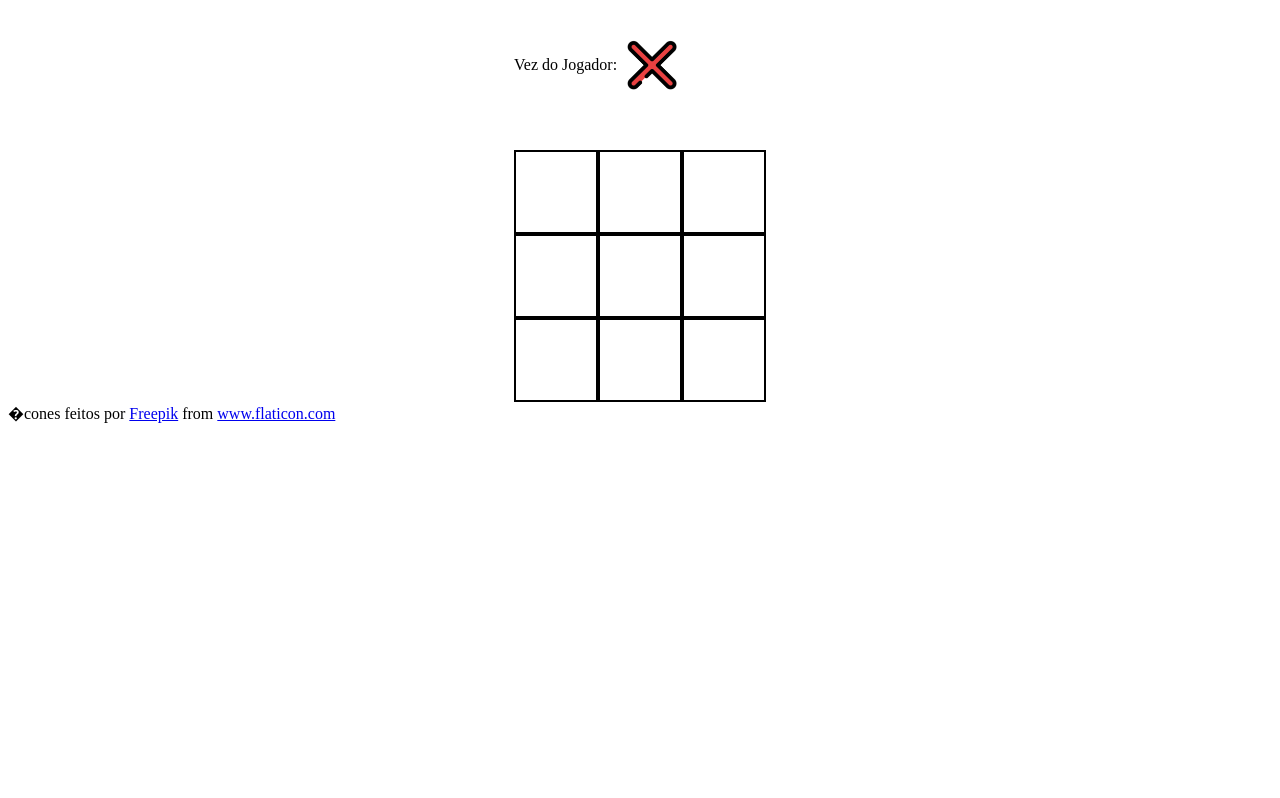
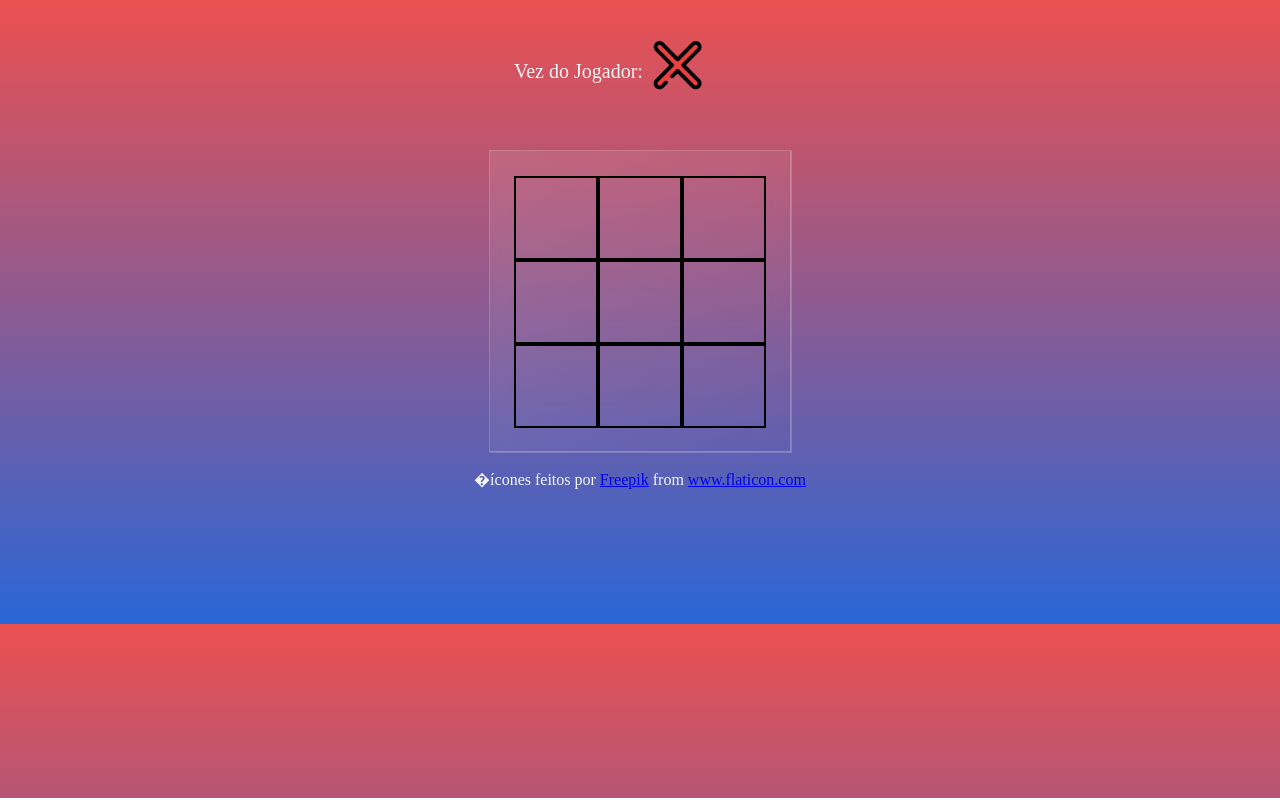
Before and after one commit to Riquecelo/Jogo-da-Velha, a plain HTML site: page index.html in a window 1280 px wide. Drawn offline with Linux system fonts and the light colour scheme.

Commit message:
alterações do estilo css

```diff
--- a/index.html
+++ b/index.html
@@ -8,12 +8,19 @@
     <link rel="shortcut icon" href="image/jogo-da-velha.png" type="image/x-icon">
     <style>
 
+        body{
+            height: 45vw;
+            background: linear-gradient(rgb(235, 80, 80), rgb(42, 102, 214));
+            color: whitesmoke;
+        }
+
         #mostrador{
             margin: auto;
             margin-top: 40px;
             margin-bottom: 30px;
             width: 252px;
             height: 80px;
+            font-size: 20px;
         }
 
         .espaco{
@@ -27,12 +34,23 @@
 
         .tabuleiro{
             margin: auto;
+            margin-top: 25px;
             width: 252px;
             height: 252px;
         }
-        /*img{
-            height: 5px;
-        }*/
+        .vidro{
+            margin: auto;
+            width: 300px;
+            height: 300px;
+            border: 1px solid rgb(255 255 255 / 20%);
+            background: linear-gradient(135deg, rgb(255 255 255 / 10%)0%, transparent 100%);
+            backdrop-filter: blur(10px);
+            box-shadow: 1px 1px 0px 0px rgb(255 255 255 / 20%);
+        }
+
+        footer p{
+            text-align: center;
+        }
 
     </style>
 </head>
@@ -42,23 +60,23 @@
         <img src="" border="0" height="50" alt="">
     </div>
 
+    <div class="vidro">
         <div class="tabuleiro">
             <div id="a1" class="espaco" jogada=""></div>
             <div id="a2" class="espaco" jogada=""></div>
             <div id="a3" class="espaco" jogada=""></div>
-
             <div id="b1" class="espaco" jogada=""></div>
             <div id="b2" class="espaco" jogada=""></div>
             <div id="b3" class="espaco" jogada=""></div>
-
             <div id="c1" class="espaco" jogada=""></div>
             <div id="c2" class="espaco" jogada=""></div>
             <div id="c3" class="espaco" jogada=""></div>
         </div>
+    </div>
 
     <script src="game.js"></script>
     <footer>
-        <div>�cones feitos por <a href="https://www.freepik.com" title="Freepik">Freepik</a> from <a href="https://www.flaticon.com/br/" title="Flaticon">www.flaticon.com</a></div>
+        <p>�ícones feitos por <a href="https://www.freepik.com" title="Freepik">Freepik</a> from <a href="https://www.flaticon.com/br/" title="Flaticon">www.flaticon.com</a></p>
     </footer>
 </body>
 </html>
```
Lines whose indentation alone changed are shown as unchanged.
